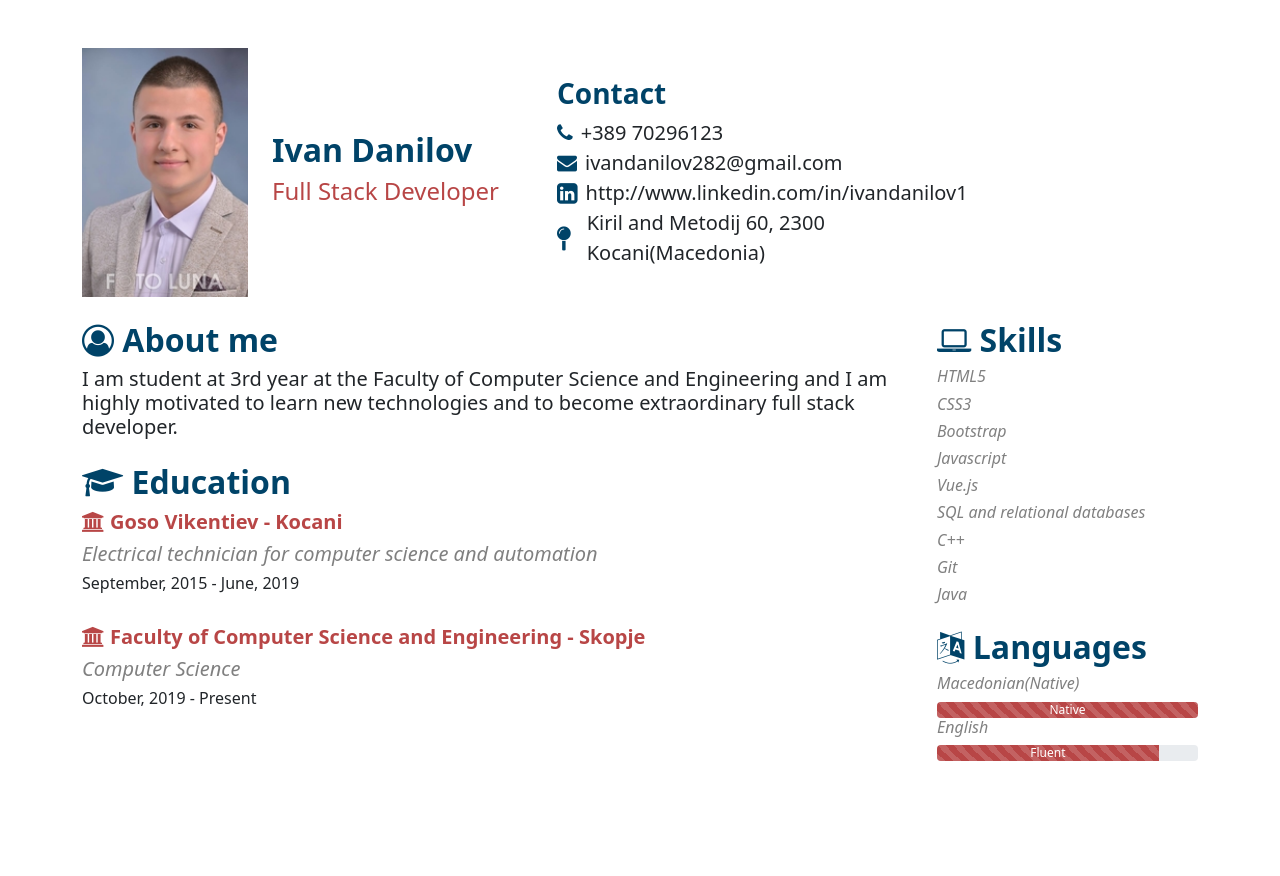
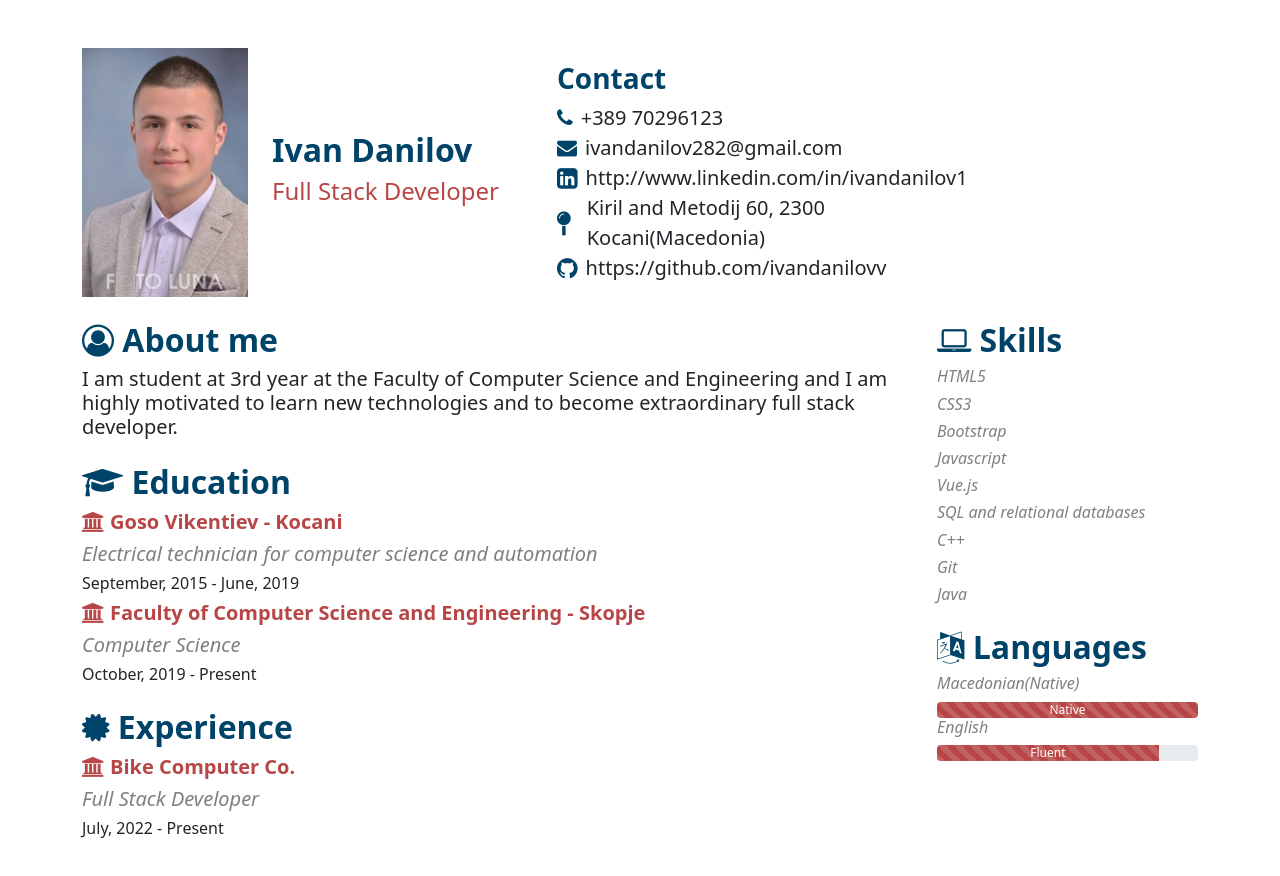
Before and after one commit to ivandanilovv/portfolio, a Vue app: page / in a window 1280 px wide. Shown: the top 876 px of the page. Before the commit the page ends 809 px from the top, so only its background shows below. Built offline with nearby package versions, Linux system fonts and the light colour scheme.

Commit message:
Updated components

```diff
--- a/src/components/Bio.vue
+++ b/src/components/Bio.vue
@@ -18,30 +18,40 @@
         <h3 class="fw-bold headings-color pt-3 pt-md-0">
           Contact
         </h3>
-        <div class="d-flex flex-row info-font-size align-items-center">
-          <div class="d-flex justify-content-center">
-            <i class="fs-5 pe-2 fa fa-phone font-awesome-color" aria-hidden="true"></i>
+        <div v-for="contact in contactInfo">
+          <div class="d-flex flex-row info-font-size align-items-center">
+            <div class="d-flex justify-content-center">
+              <i :class="[contact.fontAwesomeLogo]" aria-hidden="true"></i>
+            </div>
+            {{ contact.text }}
           </div>
-          +389 70296123
         </div>
-        <div class="d-flex flex-row info-font-size align-items-center">
-          <div class="d-flex justify-content-center">
-            <i class="fs-5 pe-2 fa fa-envelope font-awesome-color" aria-hidden="true"></i>
-          </div>
-          ivandanilov282@gmail.com
-        </div>
-        <div class="d-flex flex-row info-font-size flex-nowrap align-items-center">
-          <div class="d-flex justify-content-center">
-            <i class="fs-4 pe-2 fa fa-linkedin-square font-awesome-color" aria-hidden="true"></i>
-          </div>
-          http://www.linkedin.com/in/ivandanilov1
-        </div>
-        <div class="d-flex flex-row info-font-size align-items-center">
-          <div class="d-flex justify-content-center">
-            <i class="fs-4 pe-3 fa fa-map-pin font-awesome-color" aria-hidden="true"></i>
-          </div>
-          Kiril and Metodij 60, 2300 Kocani(Macedonia)
-        </div>
+
+
+<!--        <div class="d-flex flex-row info-font-size align-items-center">-->
+<!--          <div class="d-flex justify-content-center">-->
+<!--            <i class="fs-5 pe-2 fa fa-phone font-awesome-color" aria-hidden="true"></i>-->
+<!--          </div>-->
+<!--          +389 70296123-->
+<!--        </div>-->
+<!--        <div class="d-flex flex-row info-font-size align-items-center">-->
+<!--          <div class="d-flex justify-content-center">-->
+<!--            <i class="fs-5 pe-2 fa fa-envelope font-awesome-color" aria-hidden="true"></i>-->
+<!--          </div>-->
+<!--          ivandanilov282@gmail.com-->
+<!--        </div>-->
+<!--        <div class="d-flex flex-row info-font-size flex-nowrap align-items-center">-->
+<!--          <div class="d-flex justify-content-center">-->
+<!--            <i class="fs-4 pe-2 fa fa-linkedin-square font-awesome-color" aria-hidden="true"></i>-->
+<!--          </div>-->
+<!--          http://www.linkedin.com/in/ivandanilov1-->
+<!--        </div>-->
+<!--        <div class="d-flex flex-row info-font-size align-items-center">-->
+<!--          <div class="d-flex justify-content-center">-->
+<!--            <i class="fs-4 pe-3 fa fa-map-pin font-awesome-color" aria-hidden="true"></i>-->
+<!--          </div>-->
+<!--          Kiril and Metodij 60, 2300 Kocani(Macedonia)-->
+<!--        </div>-->
       </div>
     </div>
   </section>
@@ -49,7 +59,33 @@
 
 <script>
 export default {
-  name: "Bio"
+  name: "Bio",
+  data() {
+    return {
+      contactInfo: [
+        {
+          fontAwesomeLogo: 'fs-5 pe-2 fa fa-phone font-awesome-color',
+          text: '+389 70296123'
+        },
+        {
+          fontAwesomeLogo: 'fs-5 pe-2 fa fa-envelope font-awesome-color',
+          text: 'ivandanilov282@gmail.com'
+        },
+        {
+          fontAwesomeLogo: 'fs-4 pe-2 fa fa-linkedin-square font-awesome-color',
+          text: 'http://www.linkedin.com/in/ivandanilov1'
+        },
+        {
+          fontAwesomeLogo: 'fs-4 pe-3 fa fa-map-pin font-awesome-color',
+          text: 'Kiril and Metodij 60, 2300 Kocani(Macedonia)'
+        },
+        {
+          fontAwesomeLogo: 'fs-4 pe-2 fa fa-github font-awesome-color',
+          text: 'https://github.com/ivandanilovv'
+        }
+      ]
+    }
+  }
 }
 </script>
 
--- a/src/components/DetailedInfo.vue
+++ b/src/components/DetailedInfo.vue
@@ -4,6 +4,7 @@
       <div class="col-12 col-md-9 text-start">
         <about-me class="pt-3 pt-md-0"/>
         <education class="pt-3"/>
+        <experience class="pt-3"/>
       </div>
       <div class="col text-start">
         <skills class="pt-3 pt-md-0"/>
@@ -18,10 +19,12 @@ import Skills from "@/components/Skills";
 import AboutMe from "@/components/AboutMe";
 import Education from "@/components/Education";
 import Languages from "@/components/Languages";
+import Experience from "@/components/Experience";
 
 export default {
   name: "DetailedInfo",
   components: {
+    Experience,
     Skills,
     AboutMe,
     Education,
--- a/src/components/Education.vue
+++ b/src/components/Education.vue
@@ -4,26 +4,39 @@
       <i class="fa fa-graduation-cap" aria-hidden="true"></i>
       Education
     </h2>
-    <h5 class="fw-bold schools-color">
-      <i class="fa fa-university" aria-hidden="true"></i>
-      Goso Vikentiev - Kocani
-    </h5>
-    <h5 class="fst-italic grey-color">
-      Electrical technician for computer science and automation
-    </h5>
-    <h6>September, 2015 - June, 2019</h6>
-    <h5 class="fw-bold schools-color pt-4">
-      <i class="fa fa-university" aria-hidden="true"></i>
-      Faculty of Computer Science and Engineering - Skopje
-    </h5>
-    <h5 class="fst-italic grey-color">Computer Science</h5>
-    <h6>October, 2019 - Present</h6>
+    <div v-for="education in educationHistory" >
+      <h5 class="fw-bold schools-color">
+        <i class="fa fa-university" aria-hidden="true"></i>
+        {{ education.school }}
+      </h5>
+      <h5 class="fst-italic grey-color">
+        {{ education.title }}
+      </h5>
+      <h6>{{ education.date }}</h6>
+    </div>
+
   </section>
 </template>
 
 <script>
 export default {
-  name: "Education"
+  name: "Education",
+  data () {
+    return {
+      educationHistory: [
+        {
+          school: 'Goso Vikentiev - Kocani',
+          title: 'Electrical technician for computer science and automation',
+          date: 'September, 2015 - June, 2019'
+        },
+        {
+          school: 'Faculty of Computer Science and Engineering - Skopje',
+          title: 'Computer Science',
+          date: 'October, 2019 - Present'
+        }
+      ]
+    }
+  }
 }
 </script>
 
--- /dev/null
+++ b/src/components/Experience.vue
@@ -0,0 +1,47 @@
+<template>
+  <section>
+    <h2 class="fw-bold headings-color">
+      <i class="fa fa-certificate" aria-hidden="true"></i>
+      Experience
+    </h2>
+    <div v-for="exp in experience">
+      <h5 class="fw-bold schools-color">
+        <i class="fa fa-university" aria-hidden="true"></i>
+        {{ exp.companyName }}
+      </h5>
+      <h5 class="fst-italic grey-color">
+        {{ exp.jobTitle }}
+      </h5>
+      <h6>{{ exp.date }}</h6>
+    </div>
+  </section>
+</template>
+
+<script>
+export default {
+  name: "Experience",
+  data () {
+    return {
+      experience: [
+        {
+          companyName: 'Bike Computer Co.',
+          jobTitle: 'Full Stack Developer',
+          date: 'July, 2022 - Present'
+        }
+      ]
+    }
+  }
+}
+</script>
+
+<style scoped>
+.headings-color {
+  color: #004368;
+}
+.schools-color{
+  color: #b84646;
+}
+.grey-color{
+  color: grey;
+}
+</style>
--- a/src/components/Skills.vue
+++ b/src/components/Skills.vue
@@ -3,21 +3,20 @@
     <h2 class="fw-bold headings-color"><i class="fa fa-laptop" aria-hidden="true"></i>
       Skills
     </h2>
-    <h6 class="fst-italic grey-color">HTML5</h6>
-    <h6 class="fst-italic grey-color">CSS3</h6>
-    <h6 class="fst-italic grey-color">Bootstrap</h6>
-    <h6 class="fst-italic grey-color">Javascript</h6>
-    <h6 class="fst-italic grey-color">Vue.js</h6>
-    <h6 class="fst-italic grey-color">SQL and relational databases</h6>
-    <h6 class="fst-italic grey-color">C++</h6>
-    <h6 class="fst-italic grey-color">Git</h6>
-    <h6 class="fst-italic grey-color">Java</h6>
+    <div v-for="skill in skills">
+      <h6 class="fst-italic grey-color">{{ skill }}</h6>
+    </div>
   </section>
 </template>
 
 <script>
 export default {
-  name: "Skills"
+  name: "Skills",
+  data(){
+    return{
+      skills: ['HTML5', 'CSS3', 'Bootstrap', 'Javascript', 'Vue.js', 'SQL and relational databases', 'C++', 'Git', 'Java']
+    }
+  }
 }
 </script>
 
```
